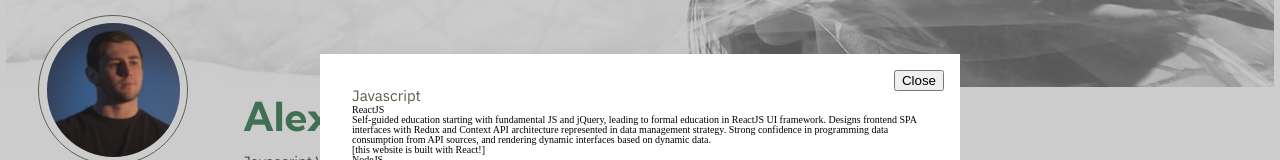
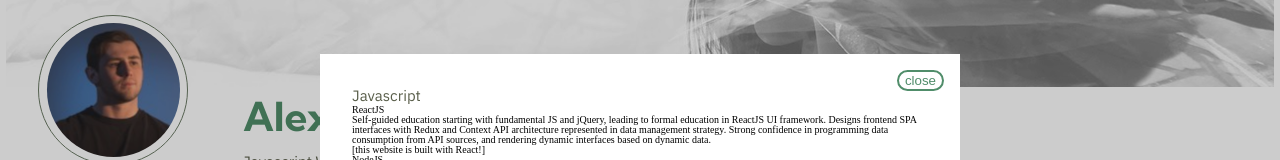
Before and after one commit to AvantGov/resume, a React (Create React App) app in the folder resume__client/: page /about in a window 1280 px wide. Both pictures are taken after a click on the element "PROGRAMMING". Shown: the part 210-370 px from the top of the page. Built offline with nearby package versions, Linux system fonts and the light colour scheme; a web font is replaced by a local one.

Commit message:
added stylign support for the button on the pop up that thing looked so bad for too long it looks better now

```diff
--- a/resume__client/src/App.css
+++ b/resume__client/src/App.css
@@ -915,6 +915,23 @@ h2 {
   font-weight: 500;
 }
 
+/*  *SOME GENERAL POP UP FRAMEWORK STYLINF SUPPORT* */
+.inner__closeBtn {
+  border-radius: 25px;
+  color: #508d6a;
+  background-color: #ffffff;
+  border: 2px solid #508d6a;
+}
+
+.inner__closeBtn:hover {
+  color: #ffffff;
+  background-color: #508d6a;
+  border: 2px solid #595E4A;
+}
+
+
+
+
 /* *STYLING SUPPORT FOR ECOMM POSITION POP UP * */
 .EcommJobs {
   display: flex;
--- a/resume__client/src/Components/framework/popup.js
+++ b/resume__client/src/Components/framework/popup.js
@@ -5,7 +5,7 @@ const Popup = (props) => {
     return (props.trigger) ? (
         <div className='popup'>
             <div className='popup__inner'>
-                <button className='inner__closeBtn' onClick={() => {props.setTrigger(false)}}>Close</button>
+                <button className='inner__closeBtn' onClick={() => {props.setTrigger(false)}}>close</button>
                 {props.children}
             </div>
         </div>
```
